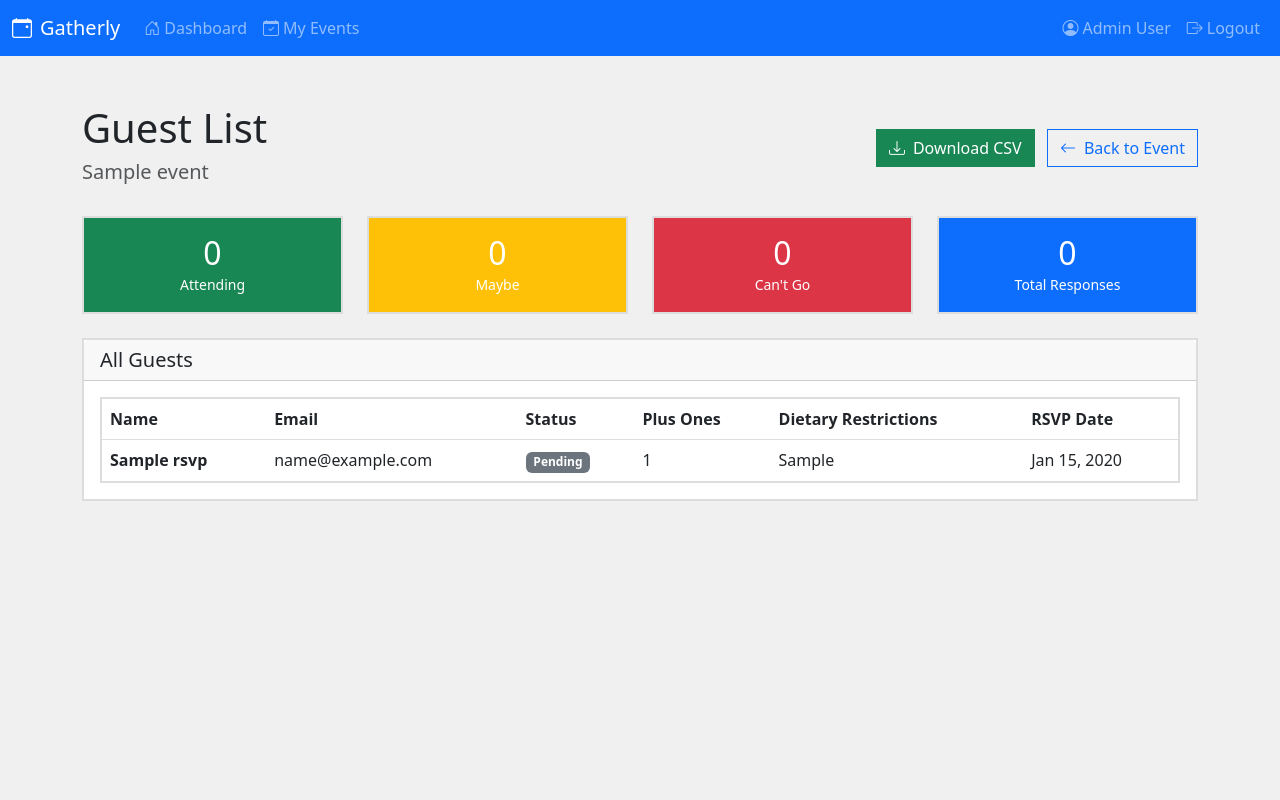
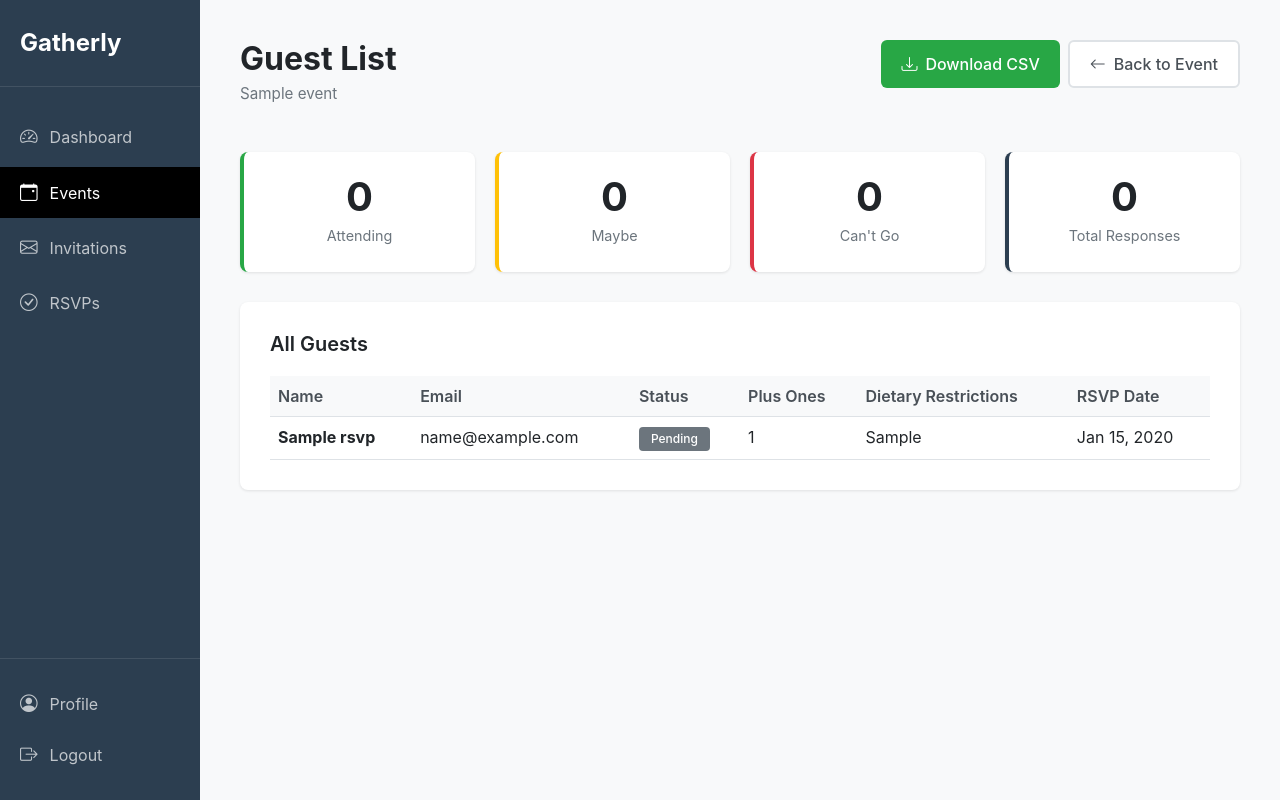
Before and after one commit to meiyo99/Gatherly, a PHP site: page /gatherly/guest_list.php?id=1 in a window 1280 px wide. Run offline with PHP 8.4, Linux system fonts and the light colour scheme; a user stored in the database is signed in; data comes from the database, SQL or seed files in the repository; tables that the repository leaves empty or names only in its code hold one stand-in row (values such as "Sample post").

Commit message:
added sidebar navigation

```diff
--- a/guest_list.php
+++ b/guest_list.php
@@ -68,127 +68,255 @@ $total_rsvps = $attending + $maybe + $not_attending;
     <link rel="stylesheet" href="https://cdn.jsdelivr.net/npm/bootstrap-icons@1.11.0/font/bootstrap-icons.css">
     <style>
         body {
-            background-color: #f0f0f0;
+            background-color: #f8f9fa;
+            font-family: -apple-system, BlinkMacSystemFont, 'Segoe UI', Roboto, 'Helvetica Neue', Arial, sans-serif;
         }
-        .card {
-            border: 2px solid #ddd;
-            border-radius: 0;
-            box-shadow: none;
+        .sidebar {
+            background-color: #2c3e50;
+            min-height: 100vh;
+            position: fixed;
+            top: 0;
+            left: 0;
+            width: 200px;
+            padding: 0;
+            display: flex;
+            flex-direction: column;
         }
-        .btn {
-            border-radius: 0;
+        .sidebar-brand {
+            color: white;
+            font-size: 1.5rem;
+            font-weight: 700;
+            padding: 25px 20px;
+            border-bottom: 1px solid rgba(255,255,255,0.1);
         }
-        .navbar {
-            border-radius: 0;
+        .sidebar-nav {
+            list-style: none;
+            padding: 20px 0;
+            margin: 0;
+            flex: 1;
+        }
+        .sidebar-footer {
+            padding: 20px 0;
+            border-top: 1px solid rgba(255,255,255,0.1);
+        }
+        .sidebar-nav-item {
+            margin: 5px 0;
+        }
+        .sidebar-nav-link {
+            display: flex;
+            align-items: center;
+            padding: 12px 20px;
+            color: rgba(255,255,255,0.7);
+            text-decoration: none;
+            transition: all 0.3s;
+        }
+        .sidebar-nav-link:hover {
+            color: white;
+            background-color: rgba(255,255,255,0.1);
+        }
+        .sidebar-nav-link.active {
+            background-color: #000;
+            color: white;
+        }
+        .sidebar-nav-link i {
+            margin-right: 12px;
+            font-size: 1.1rem;
+        }
+        .main-content {
+            margin-left: 200px;
+            padding: 40px;
+        }
+        .page-header {
+            margin-bottom: 30px;
+            display: flex;
+            justify-content: space-between;
+            align-items: flex-start;
+        }
+        .page-title {
+            font-size: 2rem;
+            font-weight: 700;
+            margin-bottom: 5px;
+        }
+        .page-subtitle {
+            color: #6c757d;
+            font-size: 0.95rem;
+        }
+        .stat-cards {
+            display: grid;
+            grid-template-columns: repeat(4, 1fr);
+            gap: 20px;
+            margin-bottom: 30px;
+        }
+        .stat-card {
+            background: white;
+            border-radius: 8px;
+            padding: 25px;
+            text-align: center;
+            box-shadow: 0 1px 3px rgba(0,0,0,0.1);
+        }
+        .stat-card.success { border-left: 4px solid #28a745; }
+        .stat-card.warning { border-left: 4px solid #ffc107; }
+        .stat-card.danger { border-left: 4px solid #dc3545; }
+        .stat-card.primary { border-left: 4px solid #2c3e50; }
+        .stat-number {
+            font-size: 2.5rem;
+            font-weight: 700;
+            color: #212529;
+            line-height: 1;
+            margin-bottom: 8px;
+        }
+        .stat-label {
+            font-size: 0.9rem;
+            color: #6c757d;
+        }
+        .guests-card {
+            background: white;
+            border-radius: 8px;
+            padding: 30px;
+            box-shadow: 0 1px 3px rgba(0,0,0,0.1);
+        }
+        .guests-card-header {
+            font-size: 1.25rem;
+            font-weight: 600;
+            margin-bottom: 20px;
         }
         .table {
-            border: 2px solid #ddd;
+            margin-bottom: 0;
+        }
+        .table th {
+            border-top: none;
+            font-weight: 600;
+            color: #495057;
+            background: #f8f9fa;
+        }
+        .badge {
+            padding: 6px 12px;
+            border-radius: 4px;
+            font-weight: 500;
+        }
+        .btn-download {
+            background: #28a745;
+            color: white;
+            padding: 10px 20px;
+            border-radius: 6px;
+            text-decoration: none;
+            display: inline-flex;
+            align-items: center;
+            gap: 8px;
+            font-weight: 500;
+        }
+        .btn-download:hover {
+            background: #218838;
+            color: white;
+        }
+        .btn-back {
+            background: white;
+            color: #495057;
+            padding: 10px 20px;
+            border-radius: 6px;
+            text-decoration: none;
+            display: inline-flex;
+            align-items: center;
+            gap: 8px;
+            font-weight: 500;
+            border: 2px solid #dee2e6;
+        }
+        .btn-back:hover {
+            background: #f8f9fa;
+            color: #495057;
+        }
+        .empty-state {
+            text-align: center;
+            padding: 60px 20px;
+        }
+        .empty-state i {
+            font-size: 4rem;
+            color: #dee2e6;
+            margin-bottom: 20px;
         }
     </style>
 </head>
 <body>
-    <nav class="navbar navbar-expand-lg navbar-dark bg-primary">
-        <div class="container-fluid">
-            <a class="navbar-brand" href="<?= BASE_URL ?>/dashboard.php">
-                <i class="bi bi-calendar-event me-2"></i>Gatherly
-            </a>
-            <button class="navbar-toggler" type="button" data-bs-toggle="collapse" data-bs-target="#navbarNav">
-                <span class="navbar-toggler-icon"></span>
-            </button>
-            <div class="collapse navbar-collapse" id="navbarNav">
-                <ul class="navbar-nav me-auto">
-                    <li class="nav-item">
-                        <a class="nav-link" href="<?= BASE_URL ?>/dashboard.php">
-                            <i class="bi bi-house-door me-1"></i>Dashboard
+    <div class="sidebar">
+        <div class="sidebar-brand">Gatherly</div>
+        <ul class="sidebar-nav">
+            <li class="sidebar-nav-item">
+                <a href="<?= BASE_URL ?>/dashboard.php" class="sidebar-nav-link">
+                    <i class="bi bi-speedometer2"></i>
+                    <span>Dashboard</span>
                 </a>
             </li>
-                    <li class="nav-item">
-                        <a class="nav-link" href="<?= BASE_URL ?>/events.php">
-                            <i class="bi bi-calendar-check me-1"></i>My Events
+            <li class="sidebar-nav-item">
+                <a href="<?= BASE_URL ?>/events.php" class="sidebar-nav-link active">
+                    <i class="bi bi-calendar-event"></i>
+                    <span>Events</span>
+                </a>
+            </li>
+            <li class="sidebar-nav-item">
+                <a href="<?= BASE_URL ?>/invitations.php" class="sidebar-nav-link">
+                    <i class="bi bi-envelope"></i>
+                    <span>Invitations</span>
+                </a>
+            </li>
+            <li class="sidebar-nav-item">
+                <a href="<?= BASE_URL ?>/rsvps.php" class="sidebar-nav-link">
+                    <i class="bi bi-check-circle"></i>
+                    <span>RSVPs</span>
                 </a>
             </li>
         </ul>
-                <ul class="navbar-nav">
-                    <li class="nav-item">
-                        <a class="nav-link" href="<?= BASE_URL ?>/profile.php">
-                            <i class="bi bi-person-circle me-1"></i><?= htmlspecialchars($user_name) ?>
+        <div class="sidebar-footer">
+            <a href="<?= BASE_URL ?>/profile.php" class="sidebar-nav-link">
+                <i class="bi bi-person-circle"></i>
+                <span>Profile</span>
             </a>
-                    </li>
-                    <li class="nav-item">
-                        <a class="nav-link" href="<?= BASE_URL ?>/handlers/logout_handler.php">
-                            <i class="bi bi-box-arrow-right me-1"></i>Logout
-                        </a>
-                    </li>
-                </ul>
-            </div>
-        </div>
-    </nav>
-
-    <div class="container mt-5">
-        <div class="row mb-4">
-            <div class="col-12">
-                <div class="d-flex justify-content-between align-items-center">
-                    <div>
-                        <h1>Guest List</h1>
-                        <h5 class="text-muted"><?= htmlspecialchars($event['title']) ?></h5>
-                    </div>
-                    <div>
-                        <a href="<?= BASE_URL ?>/handlers/download_guest_list.php?id=<?= $event_id ?>" class="btn btn-success me-2">
-                            <i class="bi bi-download me-2"></i>Download CSV
-                        </a>
-                        <a href="<?= BASE_URL ?>/view_event.php?id=<?= $event_id ?>" class="btn btn-outline-primary">
-                            <i class="bi bi-arrow-left me-2"></i>Back to Event
+            <a href="<?= BASE_URL ?>/handlers/logout_handler.php" class="sidebar-nav-link">
+                <i class="bi bi-box-arrow-right"></i>
+                <span>Logout</span>
             </a>
         </div>
     </div>
+
+    <div class="main-content">
+        <div class="page-header">
+            <div>
+                <h1 class="page-title">Guest List</h1>
+                <p class="page-subtitle"><?= htmlspecialchars($event['title']) ?></p>
+            </div>
+            <div class="d-flex gap-2">
+                <a href="<?= BASE_URL ?>/handlers/download_guest_list.php?id=<?= $event_id ?>" class="btn-download">
+                    <i class="bi bi-download"></i>Download CSV
+                </a>
+                <a href="<?= BASE_URL ?>/view_event.php?id=<?= $event_id ?>" class="btn-back">
+                    <i class="bi bi-arrow-left"></i>Back to Event
+                </a>
             </div>
         </div>
 
-        <div class="row mb-4">
-            <div class="col-md-3">
-                <div class="card bg-success text-white">
-                    <div class="card-body text-center">
-                        <h2 class="mb-0"><?= $attending ?></h2>
-                        <small>Attending</small>
+        <div class="stat-cards">
+            <div class="stat-card success">
+                <div class="stat-number"><?= $attending ?></div>
+                <div class="stat-label">Attending</div>
             </div>
+            <div class="stat-card warning">
+                <div class="stat-number"><?= $maybe ?></div>
+                <div class="stat-label">Maybe</div>
             </div>
+            <div class="stat-card danger">
+                <div class="stat-number"><?= $not_attending ?></div>
+                <div class="stat-label">Can't Go</div>
             </div>
-            <div class="col-md-3">
-                <div class="card bg-warning text-white">
-                    <div class="card-body text-center">
-                        <h2 class="mb-0"><?= $maybe ?></h2>
-                        <small>Maybe</small>
-                    </div>
-                </div>
-            </div>
-            <div class="col-md-3">
-                <div class="card bg-danger text-white">
-                    <div class="card-body text-center">
-                        <h2 class="mb-0"><?= $not_attending ?></h2>
-                        <small>Can't Go</small>
-                    </div>
-                </div>
-            </div>
-            <div class="col-md-3">
-                <div class="card bg-primary text-white">
-                    <div class="card-body text-center">
-                        <h2 class="mb-0"><?= $total_rsvps ?></h2>
-                        <small>Total Responses</small>
-                    </div>
-                </div>
+            <div class="stat-card primary">
+                <div class="stat-number"><?= $total_rsvps ?></div>
+                <div class="stat-label">Total Responses</div>
             </div>
         </div>
 
         <?php if (count($guests) > 0): ?>
-        <div class="row">
-            <div class="col-12">
-                <div class="card">
-                    <div class="card-header">
-                        <h5 class="mb-0">All Guests</h5>
-                    </div>
-                    <div class="card-body">
+        <div class="guests-card">
+            <h2 class="guests-card-header">All Guests</h2>
             <div class="table-responsive">
-                            <table class="table table-hover mb-0">
+                <table class="table table-hover">
                     <thead>
                         <tr>
                             <th>Name</th>
@@ -233,26 +361,19 @@ $total_rsvps = $attending + $maybe + $not_attending;
                                     <span class="text-muted">None</span>
                                 <?php endif; ?>
                             </td>
-                                        <td><?= date('M d, Y', strtotime($guest['response_date'])) ?></td>
+                            <td><?= $guest['response_date'] ? date('M d, Y', strtotime($guest['response_date'])) : '-' ?></td>
                         </tr>
                         <?php endforeach; ?>
                     </tbody>
                 </table>
             </div>
         </div>
-                </div>
-            </div>
-        </div>
         <?php else: ?>
-        <div class="row">
-            <div class="col-12">
-                <div class="card">
-                    <div class="card-body text-center py-5">
-                        <i class="bi bi-people text-muted" style="font-size: 4rem;"></i>
-                        <h4 class="mt-3">No RSVPs Yet</h4>
+        <div class="guests-card">
+            <div class="empty-state">
+                <i class="bi bi-people"></i>
+                <h4>No RSVPs Yet</h4>
                 <p class="text-muted">No one has RSVP'd to this event yet.</p>
-                    </div>
-                </div>
             </div>
         </div>
         <?php endif; ?>
```
Also changed, not shown: edit_event.php (+170 -54 lines). Lines whose indentation alone changed are shown as unchanged.
